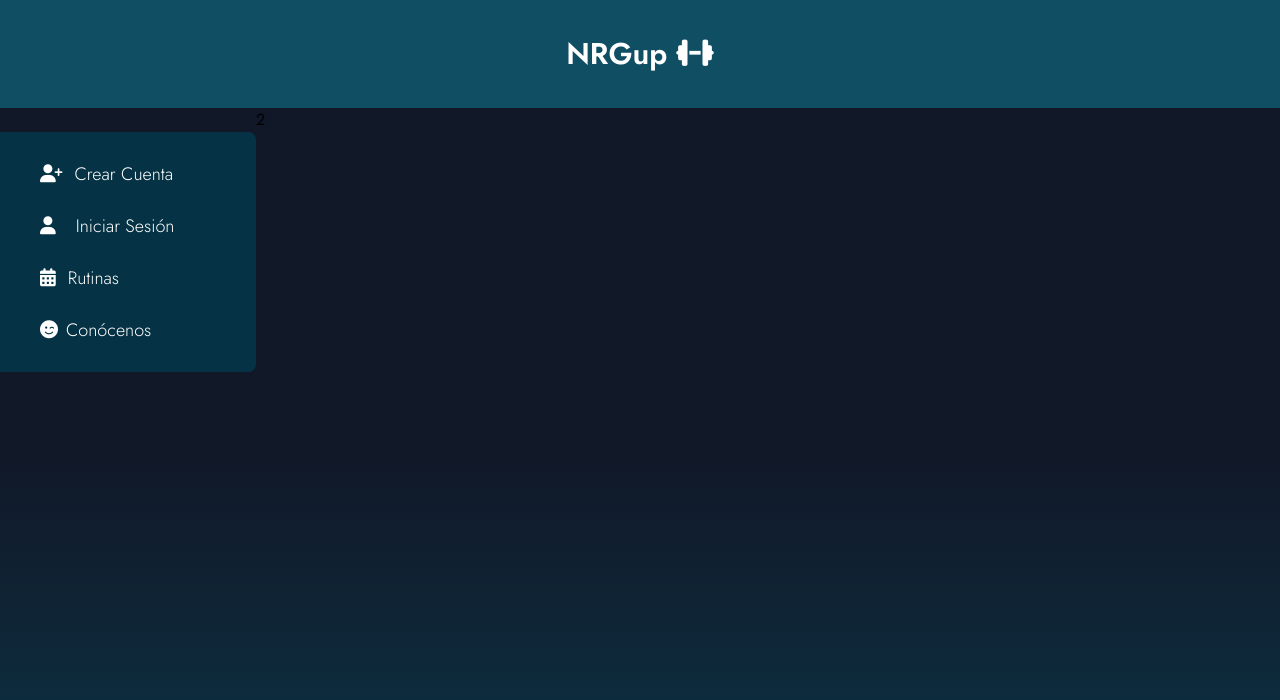
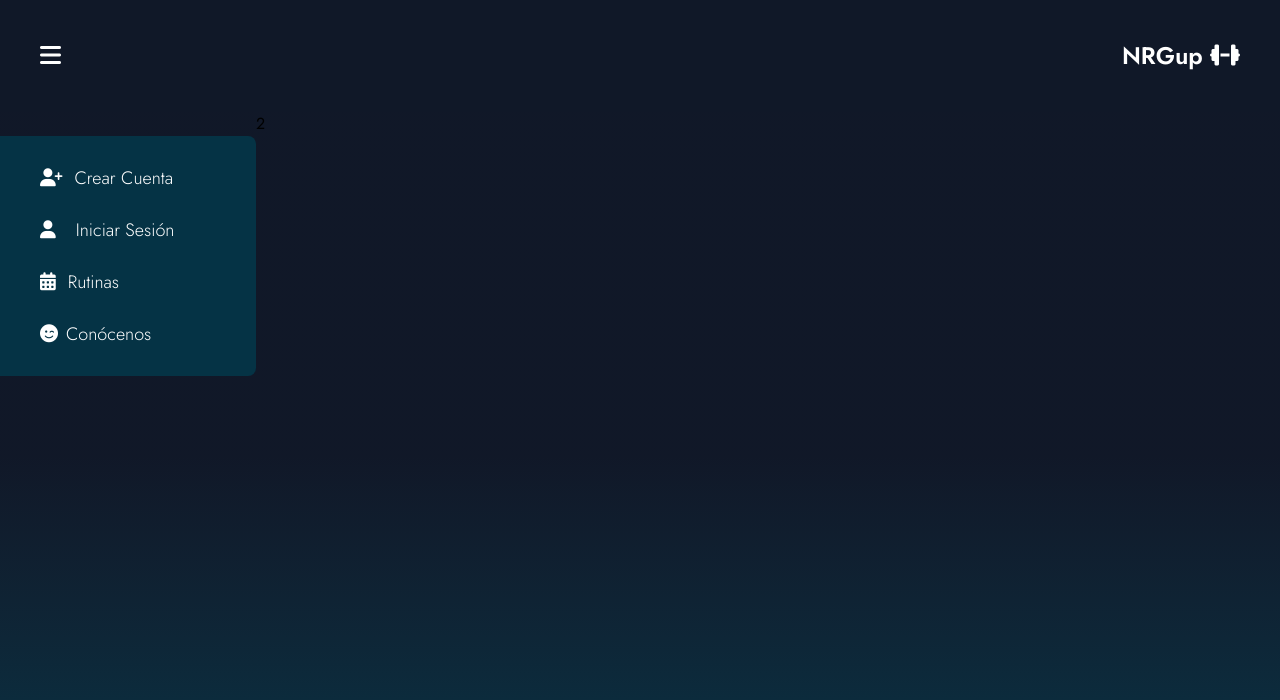
Before and after one commit to Alontop/nrgup, an Angular app: page / in a window 1280 px wide. Shown: the top 700 px of the page. Built offline with nearby package versions, Linux system fonts and the light colour scheme.

Commit message:
Creación de lógica de ocultar y mostrar barra de navegación lateral derecha

```diff
--- a/src/app/home/home.component.html
+++ b/src/app/home/home.component.html
@@ -1,7 +1,17 @@
 <div class="flex flex-col min-h-screen max-h-screen">
-  <app-navbar></app-navbar>
+  <!-- Escuchamos el evento toggleSidebar -->
+  <app-navbar
+    (toggleSidebar)="toggleSidebar()"
+    class="transition duration-200"
+  ></app-navbar>
+
   <div class="flex flex-1 min-h-0">
-    <app-aside-navbar class="overflow-auto w-64"></app-aside-navbar>
+    <!-- Solo mostramos el sidebar si sidebarVisible es true -->
+    <app-aside-navbar
+      *ngIf="navbarLateralVisible"
+      class="overflow-auto w-64 transition duration-200"
+    ></app-aside-navbar>
+
     <div class="flex-1 overflow-auto">
       <router-outlet></router-outlet>
     </div>
--- a/src/app/home/home.component.ts
+++ b/src/app/home/home.component.ts
@@ -3,11 +3,19 @@ import { NavbarComponent } from '../navbar/navbar.component';
 
 import { AsideNavbarComponent } from '../aside-navbar/aside-navbar.component';
 import { RouterOutlet } from '@angular/router';
+import { NgClass, NgIf } from '@angular/common';
 
 @Component({
   selector: 'app-home',
-  imports: [NavbarComponent, AsideNavbarComponent, RouterOutlet],
+  standalone: true,
+  imports: [NavbarComponent, AsideNavbarComponent, RouterOutlet, NgIf, NgClass],
   templateUrl: './home.component.html',
   styleUrl: './home.component.css',
 })
-export class HomeComponent {}
+export class HomeComponent {
+  navbarLateralVisible = true;
+
+  toggleSidebar() {
+    this.navbarLateralVisible = !this.navbarLateralVisible;
+  }
+}
--- a/src/app/navbar/navbar.component.html
+++ b/src/app/navbar/navbar.component.html
@@ -1,5 +1,15 @@
-<div class="bg-cyan-900 p-9 justify-center text-center">
-  <span class="font-semibold text-white text-3xl font-jost"
-    >NRGup <i class="fa-solid fa-dumbbell"></i
-  ></span>
+<div class="bg-gray-900 p-10 flex justify-between items-center">
+  <!-- Botón a la izquierda -->
+  <button
+    (click)="onToggleSidebar()"
+    class="text-white text-2xl hover:scale-110 transition duration-200"
+    aria-label="Toggle sidebar"
+  >
+    <i class="fa-solid fa-bars"></i>
+  </button>
+
+  <!-- Logo a la derecha -->
+  <a href="#" class="font-semibold text-white text-2xl font-jost">
+    NRGup <i class="fa-solid fa-dumbbell"></i>
+  </a>
 </div>
--- a/src/app/navbar/navbar.component.ts
+++ b/src/app/navbar/navbar.component.ts
@@ -1,11 +1,16 @@
-import { Component } from '@angular/core';
+import { Component, EventEmitter, Output } from '@angular/core';
 
 @Component({
   selector: 'app-navbar',
+  standalone: true,
   imports: [],
   templateUrl: './navbar.component.html',
-  styleUrl: './navbar.component.css'
+  styleUrl: './navbar.component.css',
 })
 export class NavbarComponent {
+  @Output() toggleSidebar = new EventEmitter<void>();
 
+  onToggleSidebar() {
+    this.toggleSidebar.emit();
+  }
 }
```
Also changed, not shown: src/app/aside-navbar/aside-navbar.component.ts (+3 -4 lines).
